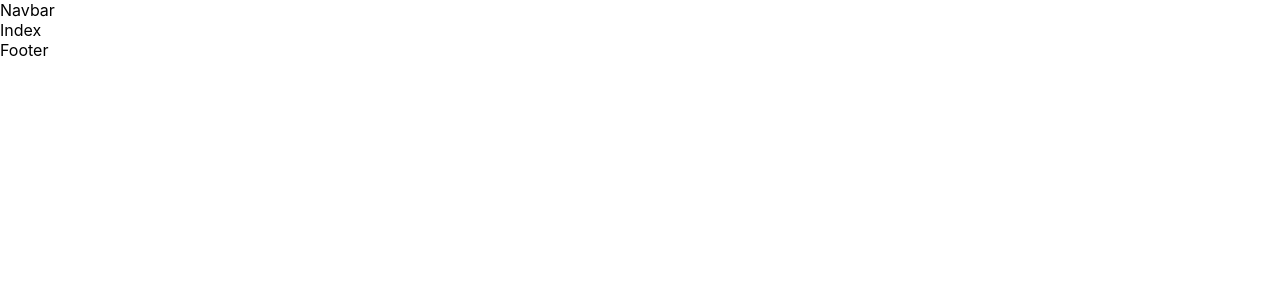
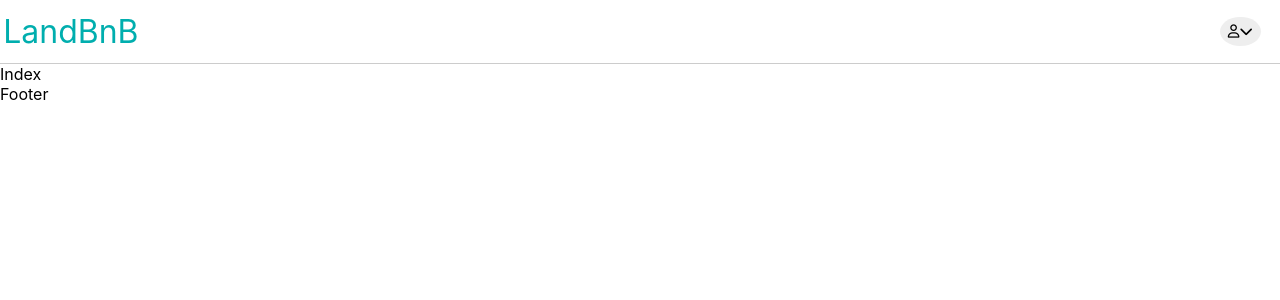
Before and after one commit to gattlin1/Airbnb-Clone, a Next.js app in the folder web/: page / in a window 1280 px wide. Shown: the top 300 px of the page. Built offline with nearby package versions, Linux system fonts and the light colour scheme.

Commit message:
Starting nav bar.

```diff
--- a/web/next.config.js
+++ b/web/next.config.js
@@ -1,6 +1,11 @@
 /** @type {import('next').NextConfig} */
+const path = require('path');
+
 const nextConfig = {
   reactStrictMode: true,
-}
+  sassOptions: {
+    includePaths: [path.join(__dirname, 'styles')],
+  },
+};
 
-module.exports = nextConfig
+module.exports = nextConfig;
--- a/web/package.json
+++ b/web/package.json
@@ -11,13 +11,15 @@
   },
   "dependencies": {
     "@apollo/client": "^3.6.9",
+    "@fortawesome/fontawesome-free": "^6.1.1",
     "formik": "^2.2.9",
     "graphql": "^16.5.0",
     "graphql-tag": "^2.12.6",
     "next": "12.2.0",
     "next-apollo": "^5.0.8",
     "react": "18.2.0",
-    "react-dom": "18.2.0"
+    "react-dom": "18.2.0",
+    "sass": "^1.53.0"
   },
   "devDependencies": {
     "@graphql-codegen/cli": "^2.7.0",
--- /dev/null
+++ b/web/src/components/Navbar/Navbar.scss
@@ -0,0 +1,28 @@
+@import '../../styles/variables.scss';
+
+.navbar {
+  position: relative;
+  top: 0;
+  height: 4rem;
+  background-color: #fff;
+  width: 100vw;
+  display: flex;
+  color: $teal;
+  border-bottom: #ccc solid 0.1rem;
+  align-items: center;
+  padding: 0 0.2rem;
+
+  .title-container {
+    flex-grow: 1;
+
+    #title {
+      font-size: 2rem;
+      cursor: pointer;
+    }
+  }
+}
+
+// @media (width > $tablet) {
+//   .Navbar {
+//   }
+// }
--- a/web/src/components/Navbar/Navbar.tsx
+++ b/web/src/components/Navbar/Navbar.tsx
@@ -1,7 +1,15 @@
 import React from 'react';
+import UserActions from './UserActions/UserActions';
 
 function Navbar() {
-  return <div>Navbar</div>;
+  return (
+    <nav className='navbar'>
+      <div className='title-container'>
+        <span id='title'>LandBnB</span>
+      </div>
+      <UserActions />
+    </nav>
+  );
 }
 
 export default Navbar;
--- /dev/null
+++ b/web/src/components/Navbar/UserActions/UserActions.scss
@@ -0,0 +1,40 @@
+.user-actions {
+  margin-right: 1rem;
+  display: block;
+
+  .user-options-button {
+    display: flex;
+    flex-direction: row;
+    padding: 0.5rem;
+    cursor: pointer;
+    align-items: center;
+    border: none;
+    border-radius: 100%;
+    background-color: rgba(221, 221, 221, 0.5);
+  }
+}
+
+.user-options {
+  display: none;
+  position: absolute;
+  right: 1rem;
+  top: 4.1rem;
+  border: 0.1rem solid #ccc;
+  border-radius: 0.5rem;
+
+  ul {
+    list-style: none;
+
+    li {
+      margin-bottom: 0.1rem;
+
+      &:hover {
+        background-color: #ccc;
+      }
+    }
+  }
+
+  &.open {
+    display: block;
+  }
+}
--- /dev/null
+++ b/web/src/components/Navbar/UserActions/UserActions.tsx
@@ -0,0 +1,34 @@
+import React, { useState } from 'react';
+
+function UserActions() {
+  const [optionsOpen, toggleOptionsOpen] = useState(false);
+  const userOptionsClasses = ['user-options'];
+
+  if (optionsOpen) {
+    userOptionsClasses.push('open');
+  }
+
+  const handleOptions = () => {
+    toggleOptionsOpen(!optionsOpen);
+  };
+
+  return (
+    <>
+      <div className='user-actions'>
+        <button className='user-options-button' onClick={() => handleOptions()}>
+          <i className='fa-regular fa-user'></i>
+          <i className='fa-solid fa-chevron-down'></i>
+        </button>
+      </div>
+      <div className={userOptionsClasses.join(' ')}>
+        <ul>
+          <li>Sign Up</li>
+          <li>Login</li>
+          <li>Create a Listing</li>
+        </ul>
+      </div>
+    </>
+  );
+}
+
+export default UserActions;
--- a/web/src/pages/_app.tsx
+++ b/web/src/pages/_app.tsx
@@ -1,4 +1,4 @@
-import '../styles/globals.css';
+import '../styles/globals.scss';
 import type { AppProps } from 'next/app';
 import Layout from '../components/Layout/Layout';
 
--- a/web/src/styles/globals.css
+++ /dev/null
@@ -1,16 +0,0 @@
-html,
-body {
-  padding: 0;
-  margin: 0;
-  font-family: -apple-system, BlinkMacSystemFont, Segoe UI, Roboto, Oxygen,
-    Ubuntu, Cantarell, Fira Sans, Droid Sans, Helvetica Neue, sans-serif;
-}
-
-a {
-  color: inherit;
-  text-decoration: none;
-}
-
-* {
-  box-sizing: border-box;
-}
--- /dev/null
+++ b/web/src/styles/globals.scss
@@ -0,0 +1,21 @@
+@import '../components/Navbar/Navbar.scss';
+@import '../components/Navbar/UserActions/UserActions.scss';
+@import '@fortawesome/fontawesome-free/css/all.css';
+
+html,
+body,
+ul {
+  padding: 0;
+  margin: 0;
+  font-family: Circular, -apple-system, BlinkMacSystemFont, Segoe UI, Roboto,
+    Oxygen, Ubuntu, Cantarell, Fira Sans, Droid Sans, Helvetica Neue, sans-serif;
+}
+
+a {
+  color: inherit;
+  text-decoration: none;
+}
+
+* {
+  box-sizing: border-box;
+}
--- /dev/null
+++ b/web/src/styles/variables.scss
@@ -0,0 +1,5 @@
+$mobile: 425px;
+$tablet: 768px;
+$desktop: 1024px;
+
+$teal: #00aeae;
```
Also changed, not shown: 2 other files (tests, documents, lock files or other folders).
